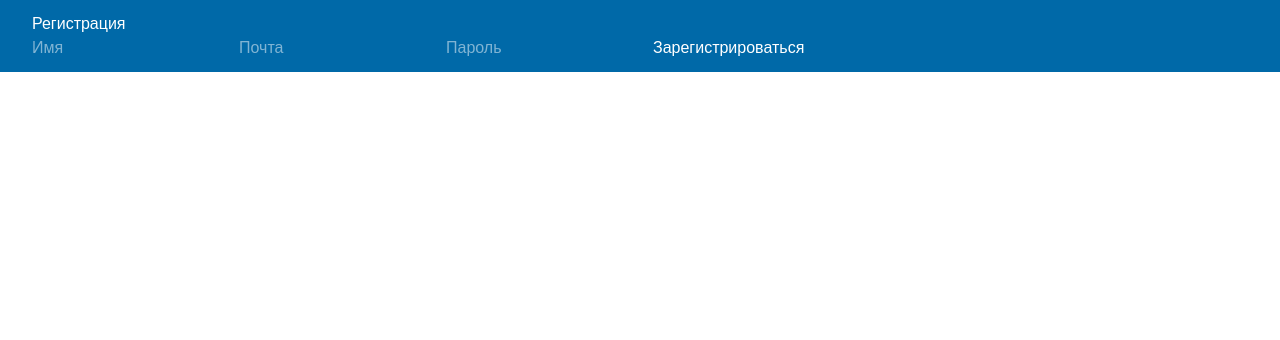
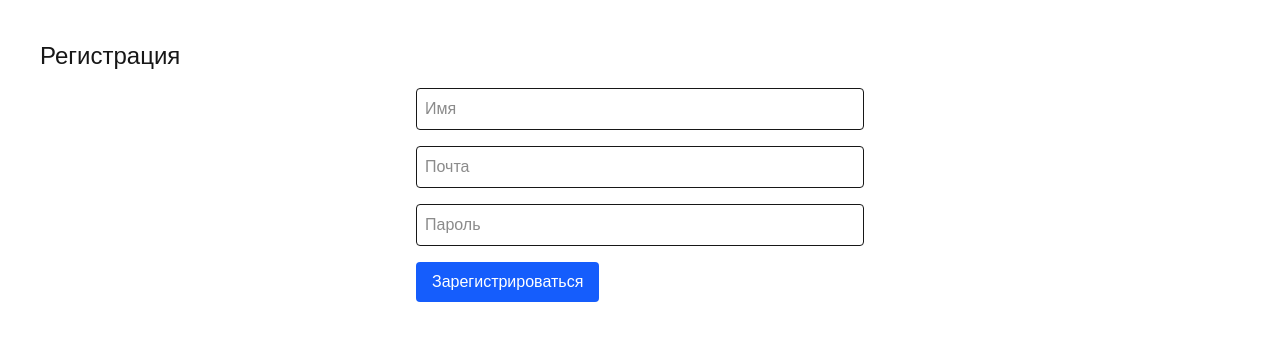
Before and after one commit to EmmaMaltseva/fullstack-app, a Next.js app in the folder frontend/: page /register in a window 1280 px wide. Shown: the top 340 px of the page. Built offline with nearby package versions, Linux system fonts and the light colour scheme.

Commit message:
добавила стили

```diff
--- a/frontend/src/app/register/page.tsx
+++ b/frontend/src/app/register/page.tsx
@@ -2,8 +2,8 @@ import AuthForm from "@components/AuthFrom";
 
 export default function RegisterPage() {
   return (
-    <div className="bg-sky-700 px-4 py-2 text-white hover:bg-sky-800 sm:px-8 sm:py-3">
-      <h1>Регистрация</h1>
+    <div className="p-10">
+      <h1 className="text-2xl mb-4">Регистрация</h1>
       <AuthForm type="register" />
     </div>
   );
--- a/frontend/src/components/AuthFrom.tsx
+++ b/frontend/src/components/AuthFrom.tsx
@@ -34,7 +34,7 @@ export default function AuthForm({ type }: { type: "login" | "register" }) {
   };
 
   return (
-    <form onSubmit={handleSubmit}>
+    <form onSubmit={handleSubmit} className="max-w-md mx-auto space-y-4">
       {type === "register" && (
         <input
           type="text"
@@ -42,6 +42,7 @@ export default function AuthForm({ type }: { type: "login" | "register" }) {
           value={name}
           onChange={(e) => setName(e.target.value)}
           required
+          className="w-full p-2 border rounded"
         />
       )}
       <input
@@ -50,6 +51,7 @@ export default function AuthForm({ type }: { type: "login" | "register" }) {
         value={email}
         onChange={(e) => setEmail(e.target.value)}
         required
+        className="w-full p-2 border rounded"
       />
       <input
         type="password"
@@ -57,9 +59,13 @@ export default function AuthForm({ type }: { type: "login" | "register" }) {
         value={password}
         onChange={(e) => setPassword(e.target.value)}
         required
+        className="w-full p-2 border rounded"
       />
       {error && <p>{error}</p>}
-      <button type="submit">
+      <button
+        type="submit"
+        className="bg-blue-600 text-white px-4 py-2 rounded"
+      >
         {type === "login" ? "Войти" : "Зарегистрироваться"}
       </button>
     </form>
```
